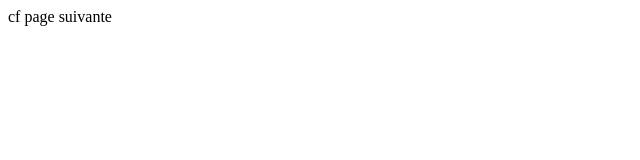
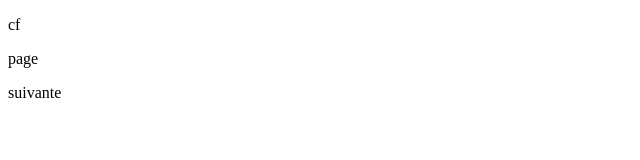
Before and after one commit to NBlay/Flexboxes-HTML, a plain HTML site: page exo5a.html in a window 1280 px wide. Shown: the whole page, without its empty margins (0-640 px from the left). Drawn offline with Linux system fonts and the light colour scheme.

Commit message:
exo5a.html

```diff
--- a/exo5a.html
+++ b/exo5a.html
@@ -5,6 +5,8 @@
     <title>Exercice 5</title>
   </head>
   <body>
-    cf page suivante
+    <p>cf</p>
+    <p>page</p>
+    <p>suivante</p>
   </body>
 </html>
```
